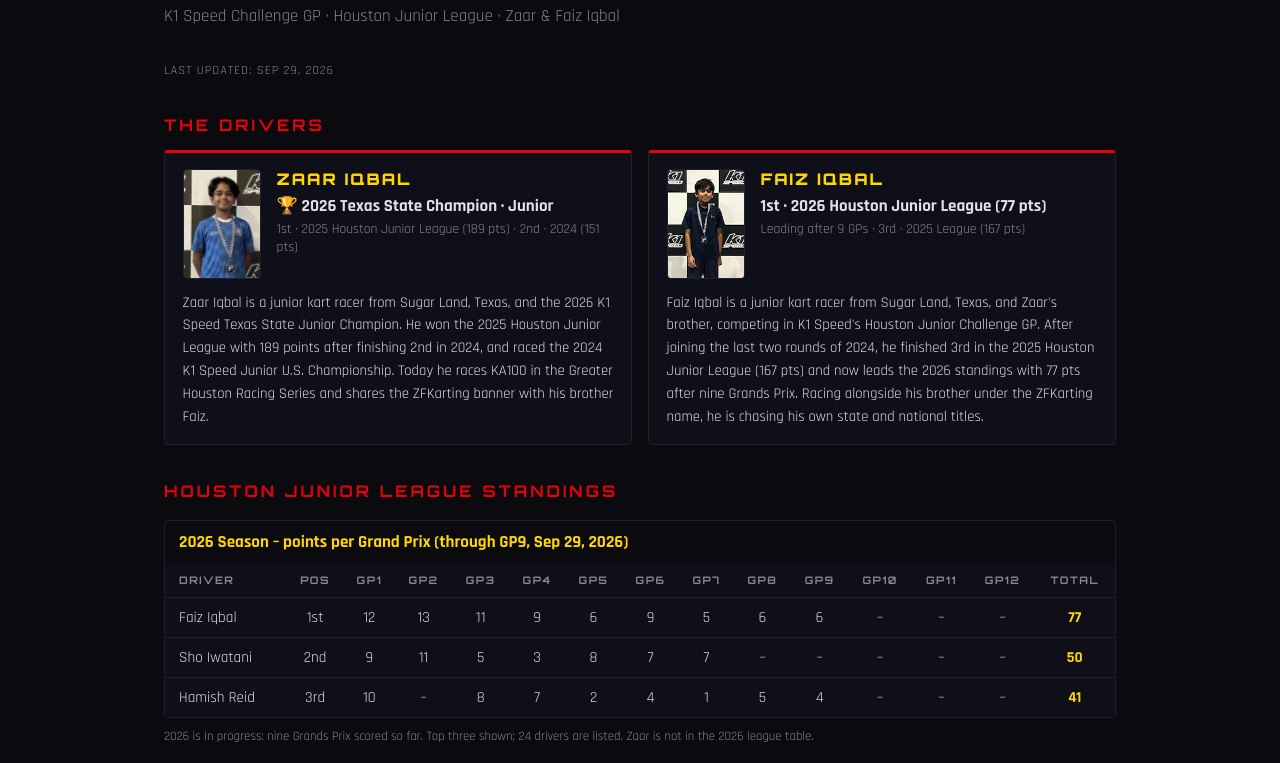
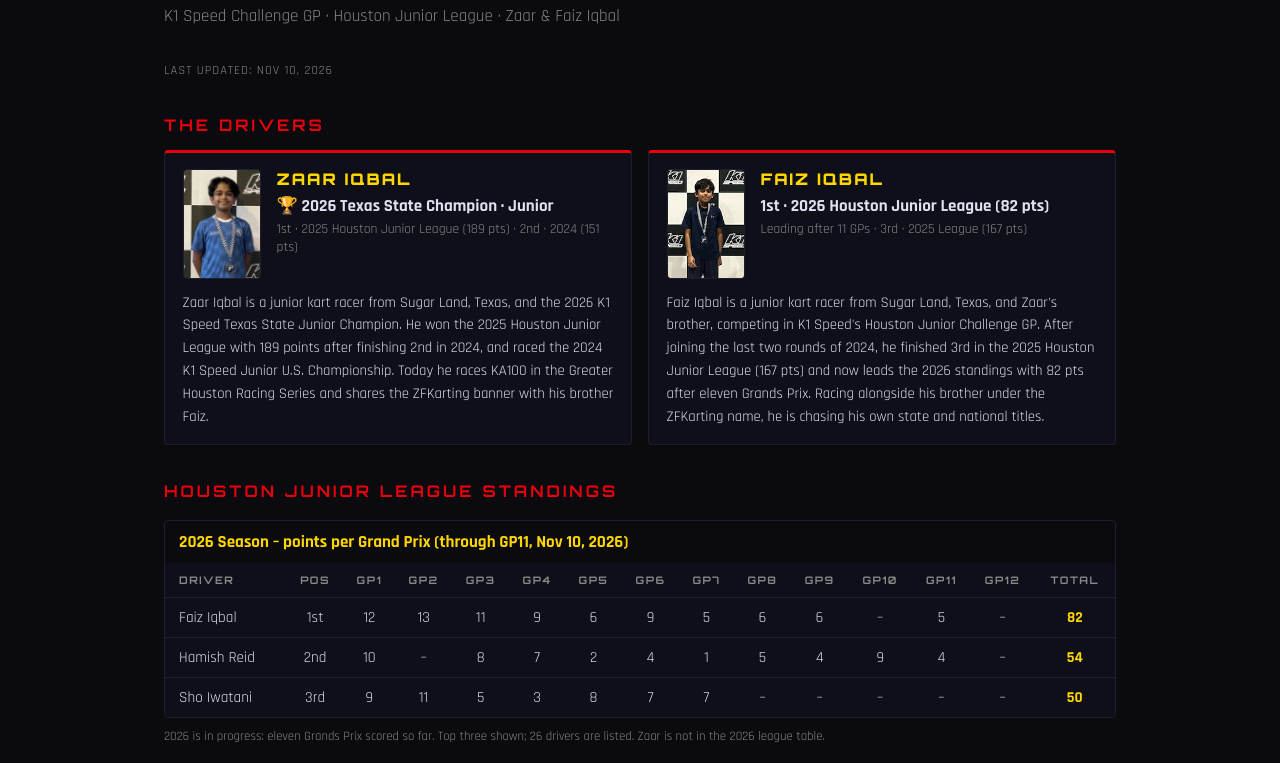
Before and after one commit to iqbalinc/zfkarting, a plain HTML site: page k1.html in a window 1280 px wide. Shown: the part 153-916 px from the top of the page. Drawn offline with Linux system fonts and the light colour scheme.

Commit message:
Update K1 2026 Houston Junior League through GP11 (Faiz 82, Hamish 54, Sho 50); 2025 verified
Co-Authored-By: Claude Sonnet 5.5 <noreply@anthropic.com>
Claude-Session: https://claude.ai/code/session_011rKaq9pVNVFk9oRuUVNjZT

```diff
--- a/k1.html
+++ b/k1.html
@@ -96,7 +96,7 @@
 <main>
   <h1>K1 Results</h1>
   <p class="lead">K1 Speed Challenge GP · Houston Junior League · Zaar &amp; Faiz Iqbal</p>
-  <span class="updated" id="k1-updated">Last updated: Sep 29, 2026</span>
+  <span class="updated" id="k1-updated">Last updated: Nov 10, 2026</span>
 
   <h2>The Drivers</h2>
   <div class="cards">
@@ -118,12 +118,12 @@
         <img class="photo" src="img/faiz-k1-thumb.webp" width="78" height="110" alt="Faiz on the K1 Speed podium with his medal">
         <div>
           <div class="name">Faiz Iqbal</div>
-          <div class="main">1st · 2026 Houston Junior League (77 pts)</div>
-          <div class="sub">Leading after 9 GPs · 3rd · 2025 League (167 pts)</div>
+          <div class="main">1st · 2026 Houston Junior League (82 pts)</div>
+          <div class="sub">Leading after 11 GPs · 3rd · 2025 League (167 pts)</div>
         </div>
       </div>
       <p class="bio">Faiz Iqbal is a junior kart racer from Sugar Land, Texas, and Zaar's brother, competing in K1 Speed's Houston Junior Challenge GP.
-      After joining the last two rounds of 2024, he finished 3rd in the 2025 Houston Junior League (167 pts) and now leads the 2026 standings with 77 pts after nine Grands Prix.
+      After joining the last two rounds of 2024, he finished 3rd in the 2025 Houston Junior League (167 pts) and now leads the 2026 standings with 82 pts after eleven Grands Prix.
       Racing alongside his brother under the ZFKarting name, he is chasing his own state and national titles.</p>
     </div>
   </div>
@@ -131,16 +131,16 @@
   <h2>Houston Junior League Standings</h2>
   <div class="table-wrap" style="margin-top:1.2rem">
     <table id="standings-2026">
-      <caption style="caption-side:top;text-align:left;padding:10px 14px;font-weight:700;color:var(--gold)">2026 Season – points per Grand Prix (through GP9, Sep 29, 2026)</caption>
+      <caption style="caption-side:top;text-align:left;padding:10px 14px;font-weight:700;color:var(--gold)">2026 Season – points per Grand Prix (through GP11, Nov 10, 2026)</caption>
       <thead><tr><th>Driver</th><th>Pos</th><th>GP1</th><th>GP2</th><th>GP3</th><th>GP4</th><th>GP5</th><th>GP6</th><th>GP7</th><th>GP8</th><th>GP9</th><th>GP10</th><th>GP11</th><th>GP12</th><th>Total</th></tr></thead>
       <tbody>
-        <tr><td>Faiz Iqbal</td><td>1st</td><td>12</td><td>13</td><td>11</td><td>9</td><td>6</td><td>9</td><td>5</td><td>6</td><td>6</td><td>–</td><td>–</td><td>–</td><td class="total">77</td></tr>
-        <tr><td>Sho Iwatani</td><td>2nd</td><td>9</td><td>11</td><td>5</td><td>3</td><td>8</td><td>7</td><td>7</td><td>–</td><td>–</td><td>–</td><td>–</td><td>–</td><td class="total">50</td></tr>
-        <tr><td>Hamish Reid</td><td>3rd</td><td>10</td><td>–</td><td>8</td><td>7</td><td>2</td><td>4</td><td>1</td><td>5</td><td>4</td><td>–</td><td>–</td><td>–</td><td class="total">41</td></tr>
+        <tr><td>Faiz Iqbal</td><td>1st</td><td>12</td><td>13</td><td>11</td><td>9</td><td>6</td><td>9</td><td>5</td><td>6</td><td>6</td><td>–</td><td>5</td><td>–</td><td class="total">82</td></tr>
+        <tr><td>Hamish Reid</td><td>2nd</td><td>10</td><td>–</td><td>8</td><td>7</td><td>2</td><td>4</td><td>1</td><td>5</td><td>4</td><td>9</td><td>4</td><td>–</td><td class="total">54</td></tr>
+        <tr><td>Sho Iwatani</td><td>3rd</td><td>9</td><td>11</td><td>5</td><td>3</td><td>8</td><td>7</td><td>7</td><td>–</td><td>–</td><td>–</td><td>–</td><td>–</td><td class="total">50</td></tr>
       </tbody>
     </table>
   </div>
-  <p class="note">2026 is in progress: nine Grands Prix scored so far. Top three shown; 24 drivers are listed. Zaar is not in the 2026 league table.</p>
+  <p class="note">2026 is in progress: eleven Grands Prix scored so far. Top three shown; 26 drivers are listed. Zaar is not in the 2026 league table.</p>
   <div class="table-wrap" style="margin-top:1.2rem">
     <table id="standings-2025">
       <caption style="caption-side:top;text-align:left;padding:10px 14px;font-weight:700;color:var(--gold)">2025 Season – final, points per Grand Prix</caption>
```
Also changed, not shown: index.html (+3 -3 lines).
